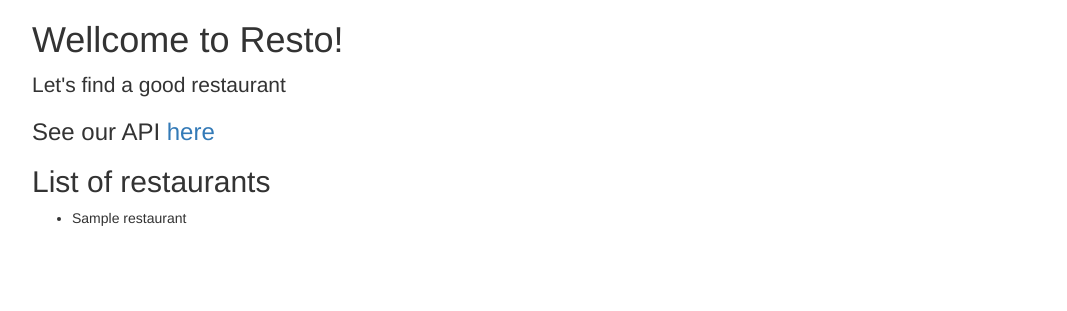
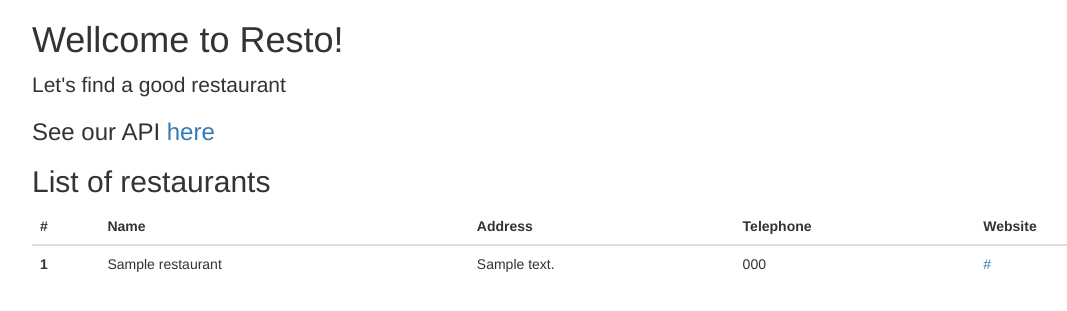
Before and after one commit to rafen/resto, a Django app: page / in a window 1280 px wide. Shown: the top 311 px of the page, without its empty margins (38-1105 px from the left). Run offline with Django 3.2, Linux system fonts and the light colour scheme; tables that the repository leaves empty hold one stand-in row (values such as "Sample post"); some libraries are stand-ins or nearby versions.

```diff
--- a/requirements.txt
+++ b/requirements.txt
@@ -4,3 +4,4 @@ djangorestframework==3.0.5
 Markdown==2.6
 Pillow==2.7.0
 factory-boy==2.4.1
+django-vote==1.2
--- a/restaurants/admin.py
+++ b/restaurants/admin.py
@@ -8,7 +8,7 @@ class VisitInline(admin.StackedInline):
 
 
 class RestaurantAdmin(admin.ModelAdmin):
-    list_display = ('id', 'name')
+    list_display = ('id', 'name', 'address', 'telephone', 'website')
     list_display_links = ('id', 'name')
     search_fields = ('name', 'description')
     list_filter = ('active', 'created')
--- a/restaurants/models.py
+++ b/restaurants/models.py
@@ -1,14 +1,22 @@
 from django.db import models
 from django.contrib.auth.models import User
 from django.template.defaultfilters import slugify
+from vote.managers import VotableManager
 
 
 class Restaurant(models.Model):
+    # The identifier field is used for to detect and prevent duplicated
+    # during the import process
+    identifier = models.CharField(max_length=256)
     name = models.CharField(max_length=256)
+    address = models.CharField(max_length=512, blank=True, null=True)
+    telephone = models.CharField(max_length=128, blank=True, null=True)
+    website = models.URLField(blank=True, null=True)
     picture = models.ImageField(blank=True, null=True)
     active = models.BooleanField(blank=True, default=True)
     description = models.TextField(blank=True, null=True)
     created = models.DateTimeField(auto_now_add=True, editable=False)
+    votes = VotableManager()
 
     class Meta:
         ordering = ['-id']
--- a/restaurants/serializers.py
+++ b/restaurants/serializers.py
@@ -34,4 +34,5 @@ class RestaurantSerializer(serializers.ModelSerializer):
     comments = CommentRelatedSerializer(many=True, read_only=True)
     class Meta:
         model = Restaurant
-        fields = ('id', 'name', 'description', 'visitors', 'comments')
+        fields = ('id', 'name', 'address', 'telephone', 'website',
+            'description', 'visitors', 'comments')
--- a/restaurants/templates/index.html
+++ b/restaurants/templates/index.html
@@ -10,10 +10,27 @@
 
 <h2>List of restaurants</h2>
 
-<ul>
-{% for restaurant in restaurant_list %}
-	<li>{{restaurant.name}}</li>
-{% endfor %}
-</ul>
+<table class="table">
+    <thead>
+      <tr>
+        <th>#</th>
+        <th>Name</th>
+        <th>Address</th>
+        <th>Telephone</th>
+        <th>Website</th>
+      </tr>
+    </thead>
+    <tbody>
+    {% for restaurant in restaurant_list %}
+          <tr>
+            <th scope="row">{{restaurant.id}}</th>
+            <td>{{restaurant.name}}</td>
+            <td>{{restaurant.address|default:'-'}}</td>
+            <td>{{restaurant.telephone|default:'-'}}</td>
+            <td><a href="{{restaurant.website}}">{{restaurant.website|default:'-'}}</a></td>
+          </tr>
+    {% endfor %}
+    </tbody>
+</table>
 
 {% endblock content %}
--- a/restaurants/views.py
+++ b/restaurants/views.py
@@ -10,7 +10,7 @@ class RestaurantListView(ListView):
     It will render a basic html page as a landing page.
     """
     context_object_name = 'restaurant_list'
-    queryset = Restaurant.objects.filter(active=True)
+    queryset = Restaurant.objects.filter(active=True)[:50]
     template_name = "index.html"
 
 
--- a/resto/settings.py
+++ b/resto/settings.py
@@ -37,6 +37,7 @@ INSTALLED_APPS = (
     'django.contrib.messages',
     'django.contrib.staticfiles',
     'rest_framework',
+    'vote',
     'restaurants',
 )
 
```
